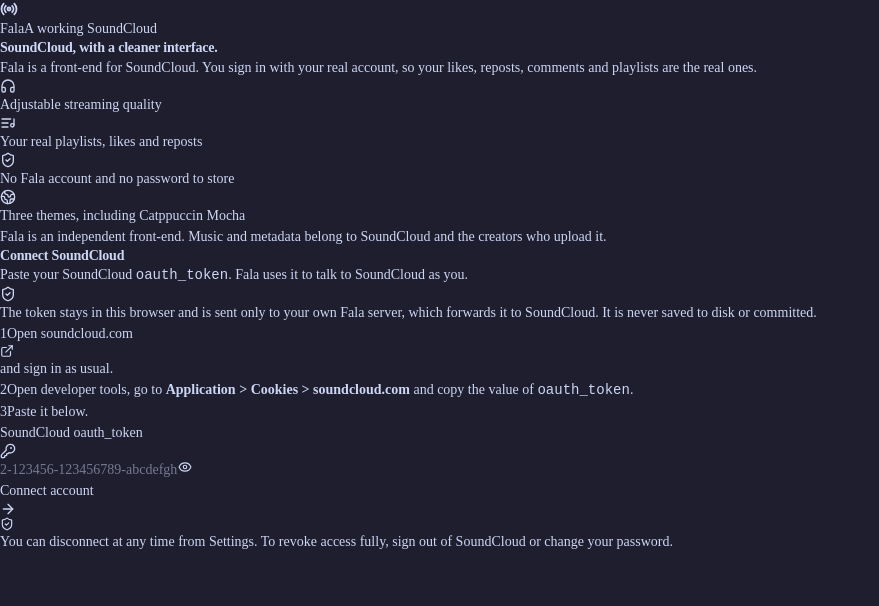
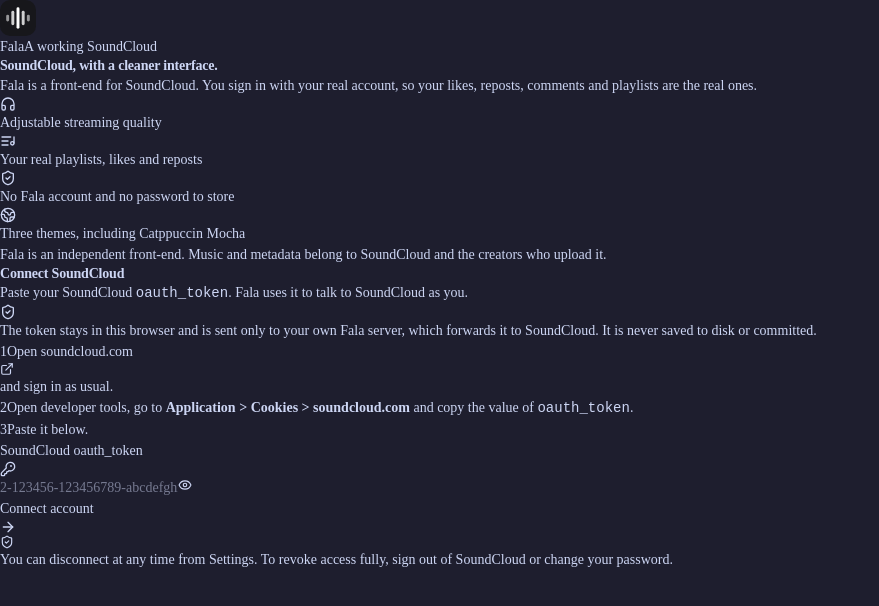
Before and after one commit to microskirt/fala, a React (Vite) app in the folder web/: page /login in a window 1280 px wide. Shown: the top 606 px of the page, without its empty margins (0-879 px from the left). Built offline with nearby package versions, Linux system fonts and the light colour scheme.

Commit message:
[Fix] use the fala mark on the connect page
The connect page still drew a generic radio icon in the brand slot, so the
one page a new listener sees first carried a logo the rest of the app had
already replaced. It now uses the same mark as the sidebar and the favicon.

```diff
--- a/web/src/pages/AuthPage.jsx
+++ b/web/src/pages/AuthPage.jsx
@@ -1,7 +1,6 @@
 import { useState, useEffect } from 'react';
 import { Link, useNavigate } from '@tanstack/react-router';
 import {
-  Radio,
   KeyRound,
   ArrowRight,
   AlertCircle,
@@ -16,6 +15,7 @@ import {
 } from 'lucide-react';
 import { useAuth } from '@/context/AuthContext.jsx';
 import { useToast } from '@/context/ToastContext.jsx';
+import { BrandMark } from '@/components/Brand.jsx';
 import { Button } from '@/components/ui/button.jsx';
 import { Input } from '@/components/ui/input.jsx';
 import { Label } from '@/components/ui/label.jsx';
@@ -61,9 +61,7 @@ export function AuthPage() {
           }}
         />
         <Link to="/" className="relative flex items-center gap-2.5">
-          <span className="grid size-9 place-items-center rounded-lg bg-primary text-primary-foreground">
-            <Radio size={18} strokeWidth={2.4} />
-          </span>
+          <BrandMark size={36} className="shrink-0 rounded-lg" />
           <span className="leading-tight">
             <span className="block text-base font-semibold tracking-tight">Fala</span>
             <span className="block text-xs text-muted-foreground">A working SoundCloud</span>
```
